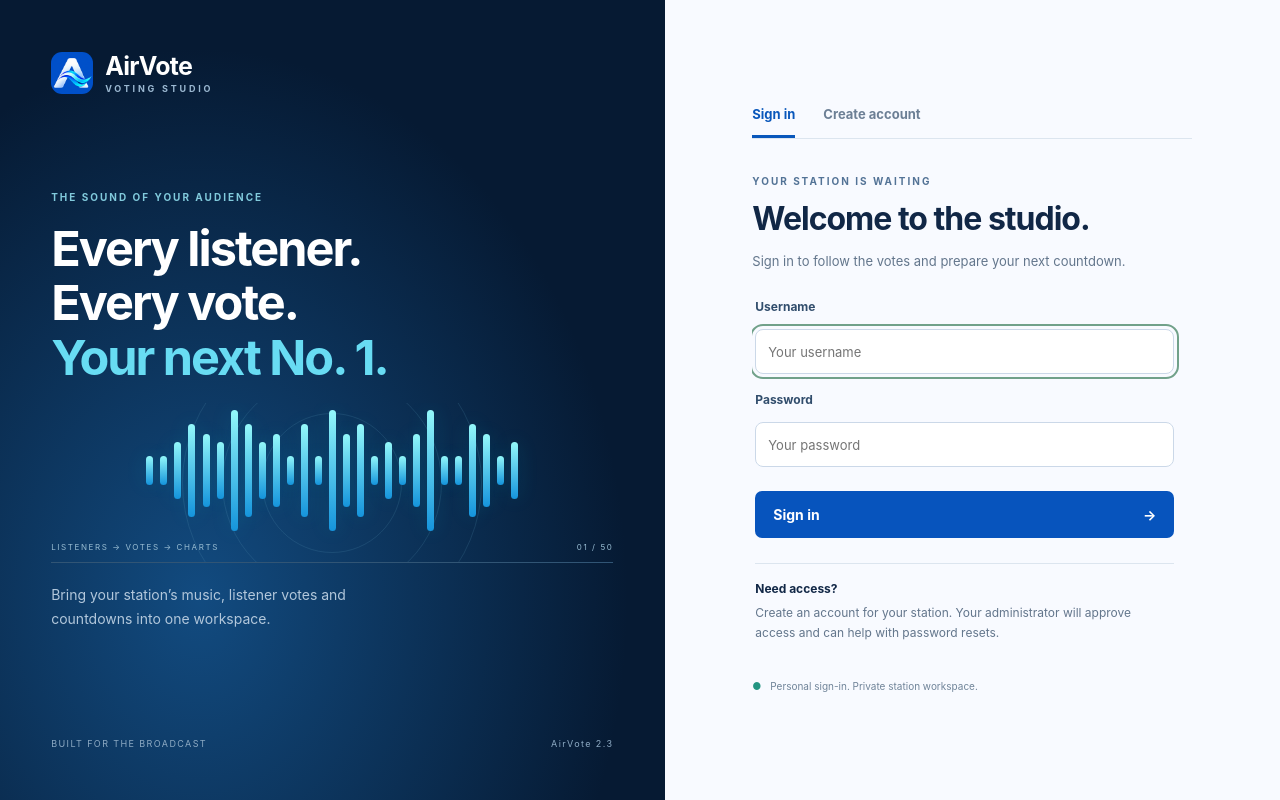
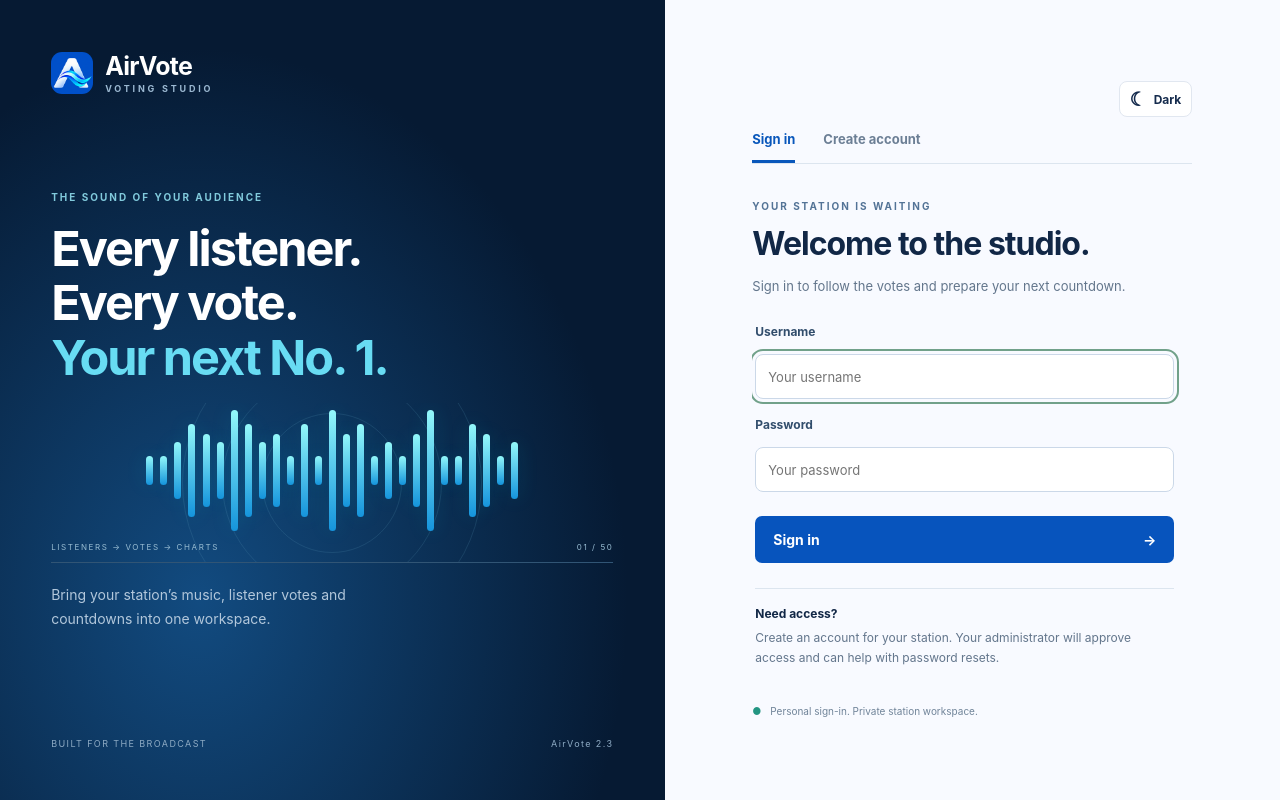
Before and after one commit to dev-merit01/radio-zimbabwe-chatbot, a Django app: page /accounts/login/ in a window 1280 px wide. Run offline with Django 5.2, Linux system fonts and the light colour scheme; data comes from the database, SQL or seed files in the repository; parts of the project's set-up code (start-up, migrations or seed data) failed here and were passed over.

Commit message:
Enable persistent light/dark theme controls in templates/accounts/login.html

```diff
--- a/templates/accounts/login.html
+++ b/templates/accounts/login.html
@@ -1,5 +1,5 @@
-{% load static %}<!doctype html><html lang="en"><head><meta charset="utf-8"><meta name="viewport" content="width=device-width,initial-scale=1"><title>Sign in · AirVote</title><link rel="stylesheet" href="{% static 'workspace/studio.css' %}"></head>
-<body class="studio-auth">{% include 'accounts/studio_welcome.html' %}<main class="welcome-entry"><div class="entry-panel">
+{% load static %}<!doctype html><html lang="en"><head><meta charset="utf-8"><meta name="viewport" content="width=device-width,initial-scale=1"><title>Sign in · AirVote</title><script src="{% static 'workspace/theme.js' %}?v=theme-20261111"></script><link rel="stylesheet" href="{% static 'workspace/studio.css' %}"><link rel="stylesheet" href="{% static 'workspace/theme.css' %}?v=theme-20261111"></head>
+<body class="studio-auth">{% include 'accounts/studio_welcome.html' %}<main class="welcome-entry"><div class="entry-panel"><div class="auth-theme-row"><button class="theme-quick-toggle" id="theme-quick-toggle" type="button" aria-label="Switch to dark mode" aria-pressed="false"><span class="theme-icon" aria-hidden="true">☾</span><span class="theme-toggle-label">Dark</span></button></div>
 <nav class="entry-tabs" aria-label="Account access"><a class="selected" aria-current="page" href="{% url 'accounts:login' %}">Sign in</a><a href="{% url 'accounts:register' %}">Create account</a></nav>
 <header class="entry-heading"><span class="studio-kicker">YOUR STATION IS WAITING</span><h1>Welcome to the studio.</h1><p>Sign in to follow the votes and prepare your next countdown.</p></header>
 <div class="entry-scroll">{% if messages %}<div class="notice" role="alert">{% for message in messages %}<p>{{ message }}</p>{% endfor %}</div>{% endif %}
```
